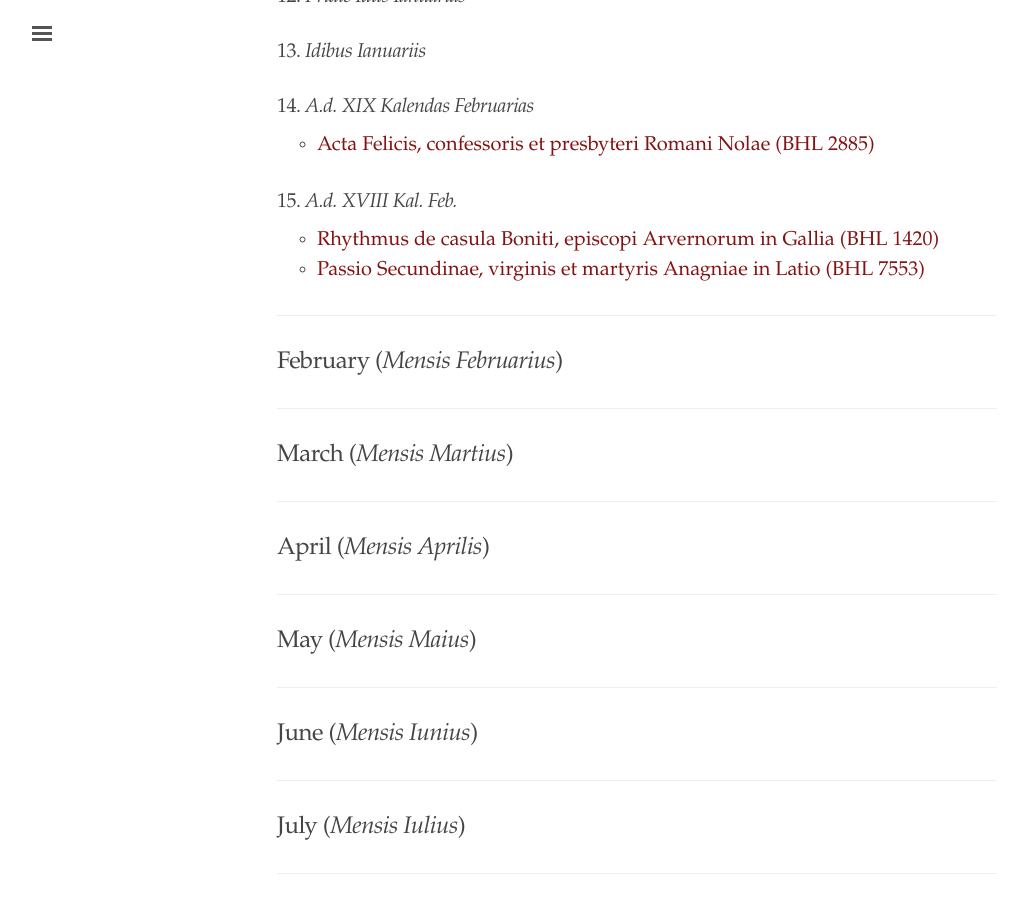
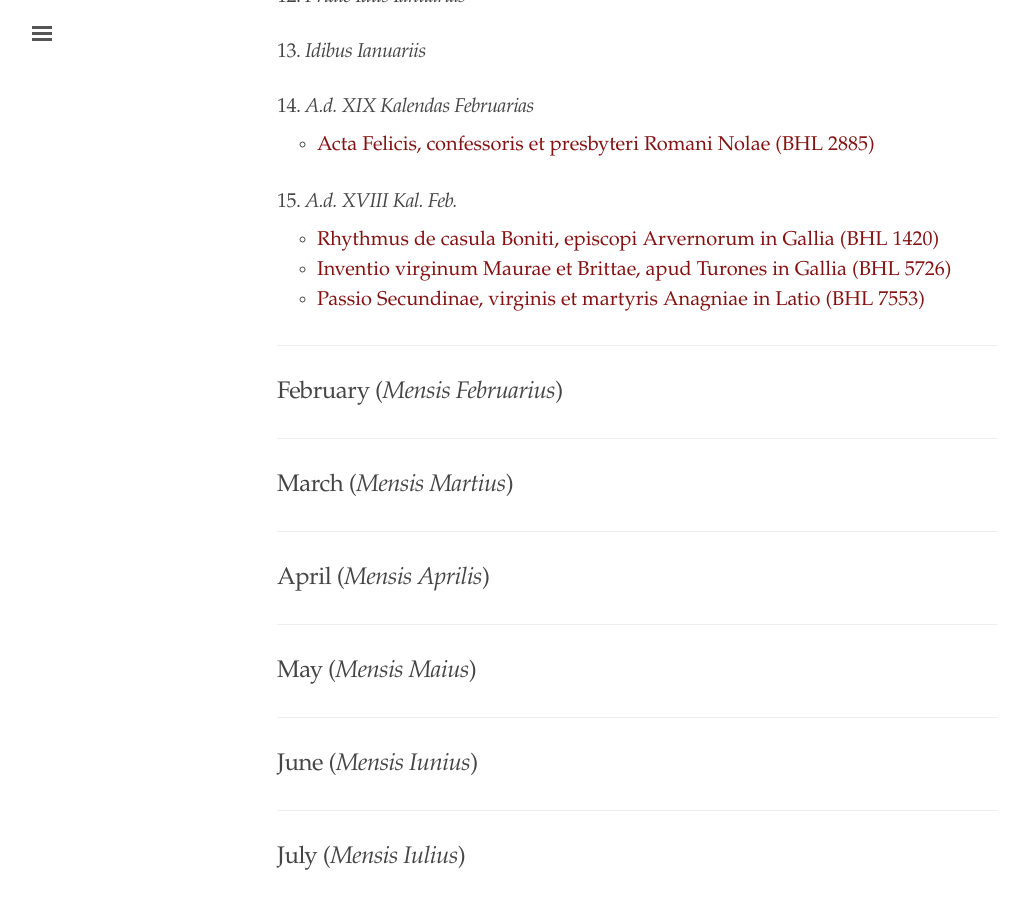
Before and after one commit to cjkoepke1/latin-hagiography, a Jekyll site: the page built from index.md, in a window 1280 px wide and 900 px high, scrolled down 1820 px. Shown: the whole window, without its empty margins (3-1031 px from the left). Built offline with Jekyll 4.4.1, drawn with Linux system fonts in a browser that asks for light colours.

Commit message:
Added Inventio Maurae et Brittae

```diff
--- a/index.md
+++ b/index.md
@@ -72,6 +72,7 @@ title: "Latin Hagiography"
 ### 15. *A.d. XVIII Kal. Feb.*
 
 - [Rhythmus de casula Boniti, episcopi Arvernorum in Gallia (BHL 1420)](https://cjkoepke1.github.io/latin-hagiography/texts/rhythmus-casula-boniti/)
+- [Inventio virginum Maurae et Brittae, apud Turones in Gallia (BHL 5726)](https://cjkoepke1.github.io/latin-hagiography/texts/inventio-maurae-brittae/)
 - [Passio Secundinae, virginis et martyris Anagniae in Latio (BHL 7553)](https://cjkoepke1.github.io/latin-hagiography/texts/passio-secundinae/)
 
 ---
```
